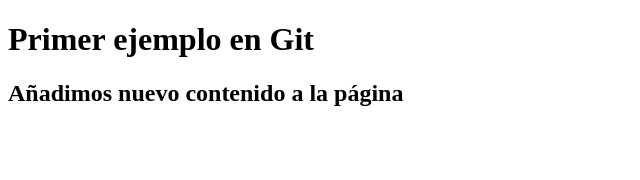
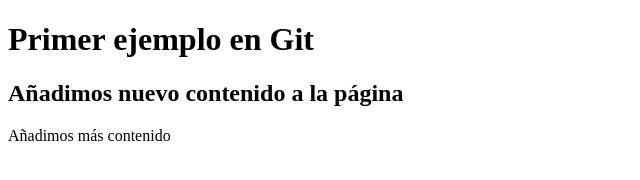
Before and after one commit to jmateutic/EjemploEntornos2, a plain HTML site: page index.html in a window 1280 px wide. Shown: the whole page, without its empty margins (0-640 px from the left). Drawn offline with Linux system fonts and the light colour scheme.

Commit message:
Segundo commit

```diff
--- a/index.html
+++ b/index.html
@@ -8,5 +8,7 @@
     <h1> Primer ejemplo en Git </h1>
 
     <h2> Añadimos nuevo contenido a la página </h2>
+
+    Añadimos más contenido
   </body>
 </html>
```
